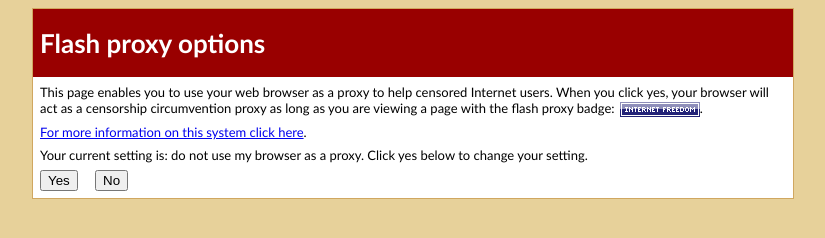
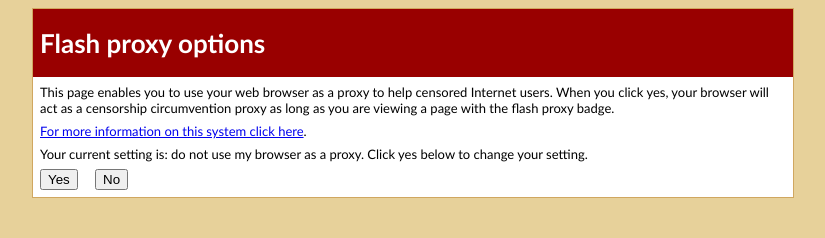
Before and after one commit to arlolra/flashproxy, a plain HTML site: page proxy/options.html in a window 1280 px wide. Shown: the whole page, without its empty margins (227-1052 px from the left). Drawn offline with Linux system fonts and the light colour scheme.

Commit message:
Remove the image of the badge from the options page.
It's not clear that the image is not a real running badge.

```diff
--- a/proxy/options.html
+++ b/proxy/options.html
@@ -32,15 +32,6 @@ p {
 button {
 	margin: 0px 7px 7px;
 }
-.blank-link {
-	text-decoration: none;
-	color: white;
-}
-#flashproxy-badge {
-	background-color: #227;
-	vertical-align: middle;
-	margin-left: 2px;
-}
 </style>
 </head>
 <body>
@@ -51,7 +42,7 @@ button {
 This page enables you to use your web browser as a proxy to help
 censored Internet users. When you click yes, your browser will act as a
 censorship circumvention proxy as long as you are viewing a page with
-the flash proxy badge: <a class="blank-link" href="http://crypto.stanford.edu/flashproxy/"><img id="flashproxy-badge" src="badge.png" alt="Internet Freedom"></a>.
+the flash proxy badge.
 </p>
 <p>
 <a href="http://crypto.stanford.edu/flashproxy/">For more information on this system click here</a>.
```
